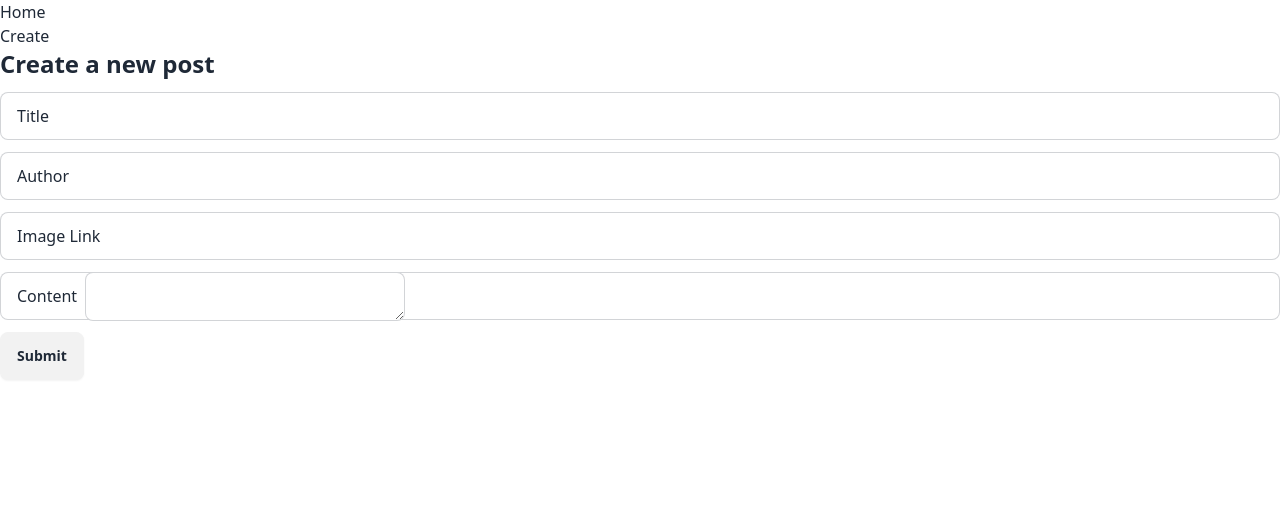
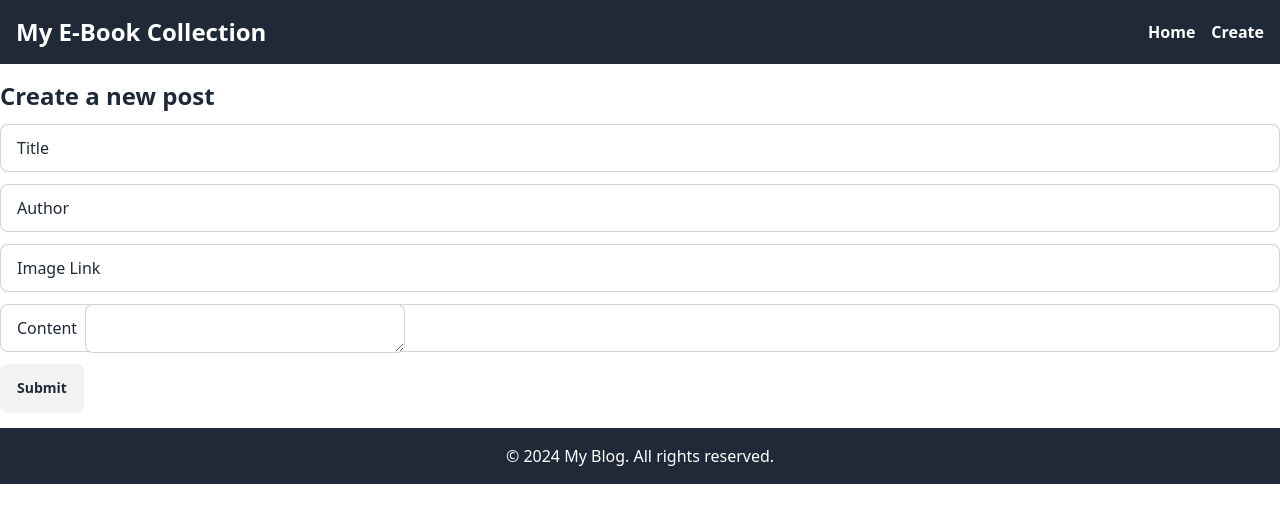
Before and after one commit to JuliaLoew/FE_FULLSTACK, a React (Vite) app: page /Create in a window 1280 px wide. Shown: the top 522 px of the page. Built offline with nearby package versions, Linux system fonts and the light colour scheme.

Commit message:
Header + Footer

```diff
--- a/src/Components/Home.jsx
+++ b/src/Components/Home.jsx
@@ -19,8 +19,8 @@ const Home = () => {
 
 
     return (
-      <div className='container mx-auto p-4'>
-        <h1 className='text-3xl font-bold p-4'>All Blog Posts</h1>
+      <div className='container mx-auto'>
+        <h2 className='text-3xl font-bold py-4'>All E-Books</h2>
         {error && <p className='text-red-500'>{error}</p>}
         <div className='grid grid-cols-1 sm:grid-cols-2 lg:grid-cols-3 gap-4'>
         {posts.map((posts) => (
@@ -30,11 +30,11 @@ const Home = () => {
             </figure>
 
             <div className='card-body'>
-              <h2 className='card-title'>
+              <h3 className='card-title'>
                 {posts.title}
-              </h2>
+              </h3>
               <p>
-                {posts.content.substring(0, 100)}...
+                {posts.content.substring(0, 200)}...
               </p>
               <div className='card-actions justify-end'>
                 <Link to={`/posts/${posts.id}`} className='btn btn-primary'>Read More</Link>
--- a/src/Components/MainLayout.jsx
+++ b/src/Components/MainLayout.jsx
@@ -12,22 +12,36 @@ import { useState, useEffect } from "react";
 
 const MainLayout = () => {
     return (
-      <>
-        <ul>
+      <div className='flex flex-col min-h-screen'>
+        <header className='bg-gray-800 text-white p-4'>
+          <div className='container mx-auto flex justify-between items-center'>
+            <h1 className='text-2xl font-bold'>My E-Book Collection</h1>
+            <nav>
+              <ul className='flex space-x-4 font-semibold'>
                 <li>
-            <Link to="/">Home</Link>
+                  <Link to="/" className='hover:underline hover:underline-offset-4'>Home</Link>
                 </li>
                 <li>
-            <Link to="/Create">Create</Link>
+                  <Link to="/Create" className='hover:underline hover:underline-offset-4'>Create</Link>
                 </li>
                 {/* <li>
                   <Link to="/Details">Details</Link>
                 </li> */}
               </ul>
-        <div className="container mx-auto">
+            </nav>
+          </div>
+        </header>
+
+        <div className="container mx-auto py-4">
           <Outlet />
         </div>
-      </>
+
+        <footer className='bg-gray-800 text-white p-4'>
+        <div className="container mx-auto text-center">
+          &copy; {new Date().getFullYear()} My Blog. All rights reserved.
+        </div>
+        </footer>
+      </div>
     );
   };
 
```
Lines whose indentation alone changed are shown as unchanged.
